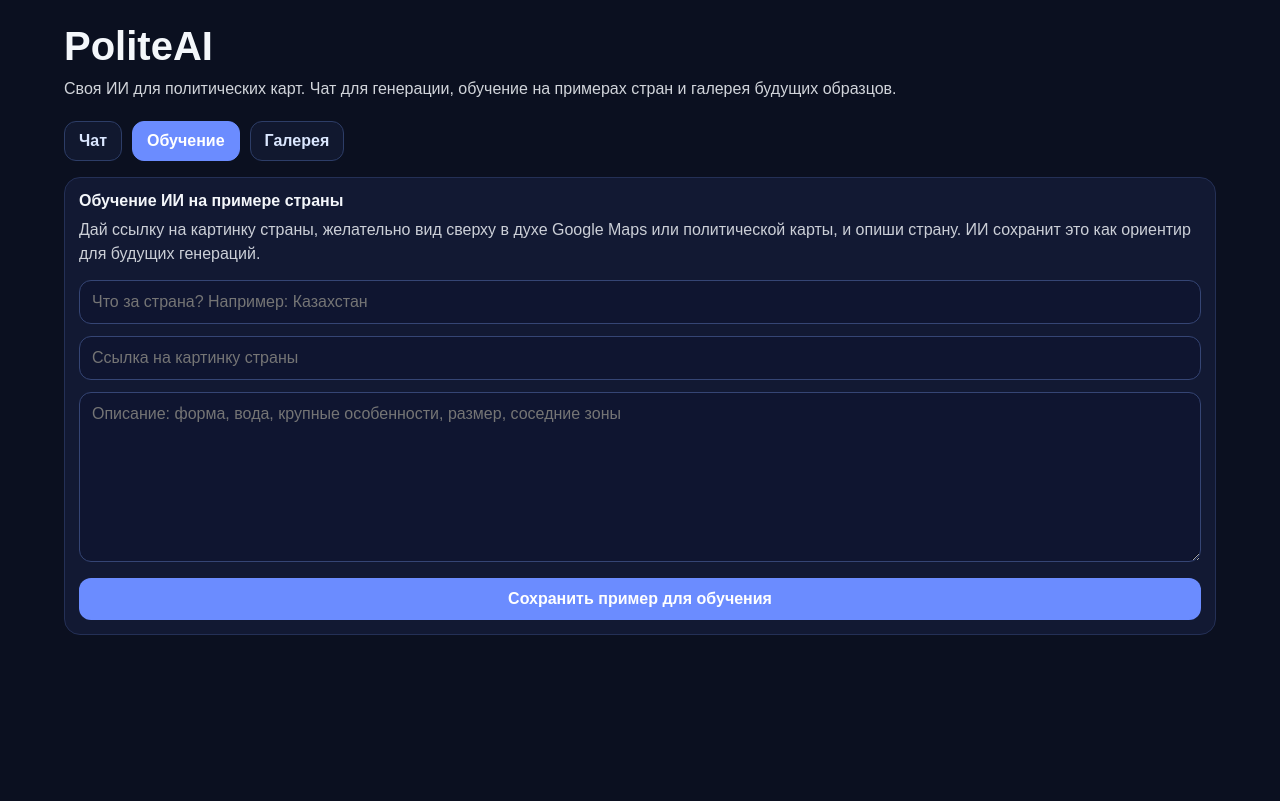
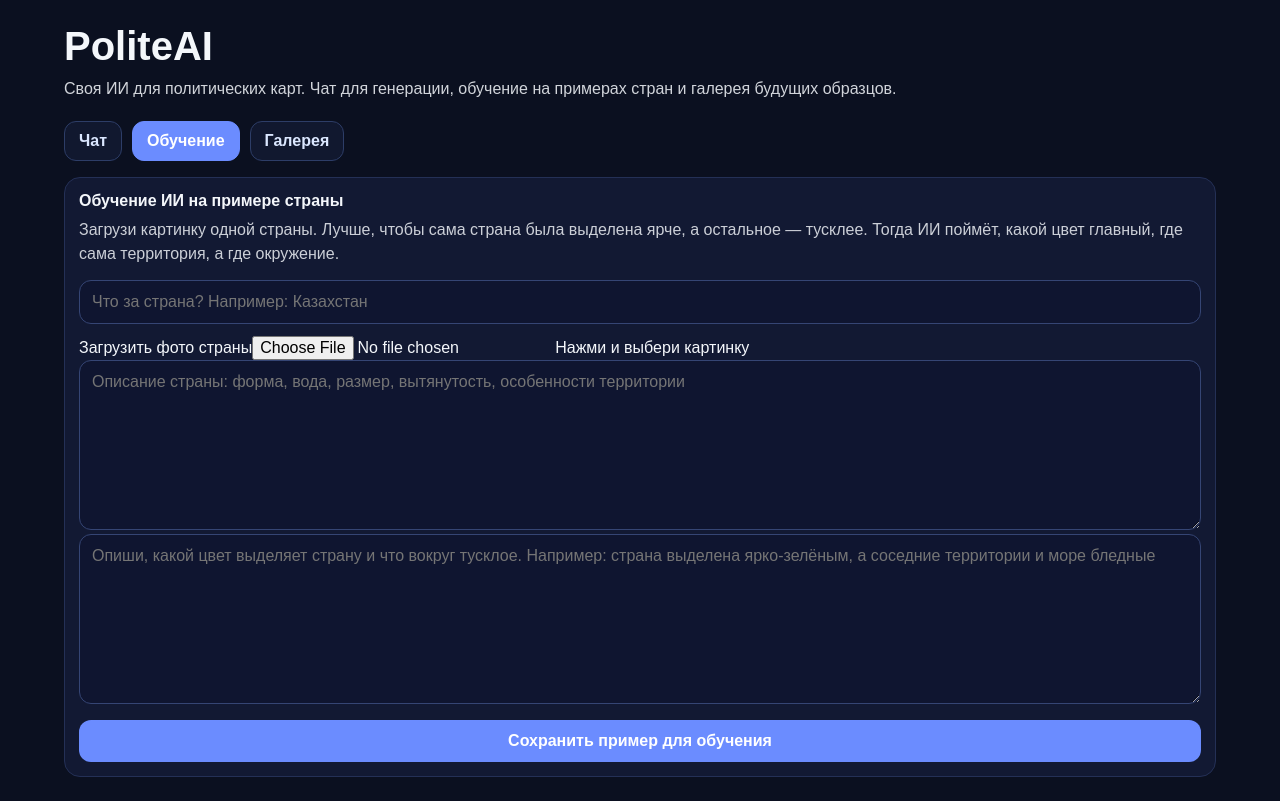
Before and after one commit to 010213pashaleshenko1-blip/PoliteAI, a Next.js app in the folder web/: page / in a window 1280 px wide. Both pictures are taken after a click on the button "Обучение". Built offline with nearby package versions, Linux system fonts and the light colour scheme.

Commit message:
Use file upload for training and add highlighted color guidance

```diff
--- a/web/app/page.tsx
+++ b/web/app/page.tsx
@@ -14,7 +14,8 @@ export default function HomePage() {
 
   const [countryName, setCountryName] = useState("");
   const [countryDescription, setCountryDescription] = useState("");
-  const [countryImageUrl, setCountryImageUrl] = useState("");
+  const [highlightDescription, setHighlightDescription] = useState("");
+  const [trainingFile, setTrainingFile] = useState<File | null>(null);
   const [trainingLoading, setTrainingLoading] = useState(false);
   const [trainingMessage, setTrainingMessage] = useState<string | null>(null);
 
@@ -51,6 +52,24 @@ export default function HomePage() {
     setTrainingMessage(null);
 
     try {
+      if (!trainingFile) {
+        throw new Error("Сначала загрузи картинку страны");
+      }
+
+      const uploadForm = new FormData();
+      uploadForm.append("file", trainingFile);
+
+      const uploadRes = await fetch("/api/upload-training-image", {
+        method: "POST",
+        body: uploadForm
+      });
+
+      const uploadData = await uploadRes.json();
+
+      if (!uploadRes.ok) {
+        throw new Error(uploadData?.error || "Ошибка загрузки картинки");
+      }
+
       const res = await fetch("/api/training-example", {
         method: "POST",
         headers: {
@@ -58,8 +77,8 @@ export default function HomePage() {
         },
         body: JSON.stringify({
           countryName,
-          description: countryDescription,
-          imageUrl: countryImageUrl
+          description: [countryDescription, highlightDescription].filter(Boolean).join(" | "),
+          imageUrl: uploadData.publicUrl
         })
       });
 
@@ -69,10 +88,11 @@ export default function HomePage() {
         throw new Error(data?.error || "Ошибка сохранения примера");
       }
 
-      setTrainingMessage("Пример сохранён. Теперь ИИ сможет использовать его как обучающий ориентир.");
+      setTrainingMessage("Пример сохранён. ИИ будет считать самый выделенный цвет главным ориентиром страны, а тусклые области — окружением и фоном.");
       setCountryName("");
       setCountryDescription("");
-      setCountryImageUrl("");
+      setHighlightDescription("");
+      setTrainingFile(null);
     } catch (e: any) {
       setTrainingMessage(e.message || "Ошибка обучения");
     } finally {
@@ -158,7 +178,7 @@ export default function HomePage() {
           <section className="panel">
             <div className="sectionTitle">Обучение ИИ на примере страны</div>
             <p className="helpText">
-              Дай ссылку на картинку страны, желательно вид сверху в духе Google Maps или политической карты, и опиши страну. ИИ сохранит это как ориентир для будущих генераций.
+              Загрузи картинку одной страны. Лучше, чтобы сама страна была выделена ярче, а остальное — тусклее. Тогда ИИ поймёт, какой цвет главный, где сама территория, а где окружение.
             </p>
 
             <input
@@ -168,19 +188,33 @@ export default function HomePage() {
               placeholder="Что за страна? Например: Казахстан"
             />
 
-            <input
-              value={countryImageUrl}
-              onChange={(e) => setCountryImageUrl(e.target.value)}
-              className="textInput"
-              placeholder="Ссылка на картинку страны"
-            />
+            <label className="uploadBox">
+              <span className="uploadTitle">Загрузить фото страны</span>
+              <input
+                type="file"
+                accept="image/png,image/jpeg,image/webp"
+                className="hiddenFileInput"
+                onChange={(e) => setTrainingFile(e.target.files?.[0] || null)}
+              />
+              <span className="uploadHint">
+                {trainingFile ? `Файл: ${trainingFile.name}` : "Нажми и выбери картинку"}
+              </span>
+            </label>
 
             <textarea
               value={countryDescription}
               onChange={(e) => setCountryDescription(e.target.value)}
-              rows={6}
+              rows={5}
               className="promptInput"
-              placeholder="Описание: форма, вода, крупные особенности, размер, соседние зоны"
+              placeholder="Описание страны: форма, вода, размер, вытянутость, особенности территории"
+            />
+
+            <textarea
+              value={highlightDescription}
+              onChange={(e) => setHighlightDescription(e.target.value)}
+              rows={4}
+              className="promptInput"
+              placeholder="Опиши, какой цвет выделяет страну и что вокруг тусклое. Например: страна выделена ярко-зелёным, а соседние территории и море бледные"
             />
 
             <button
```
